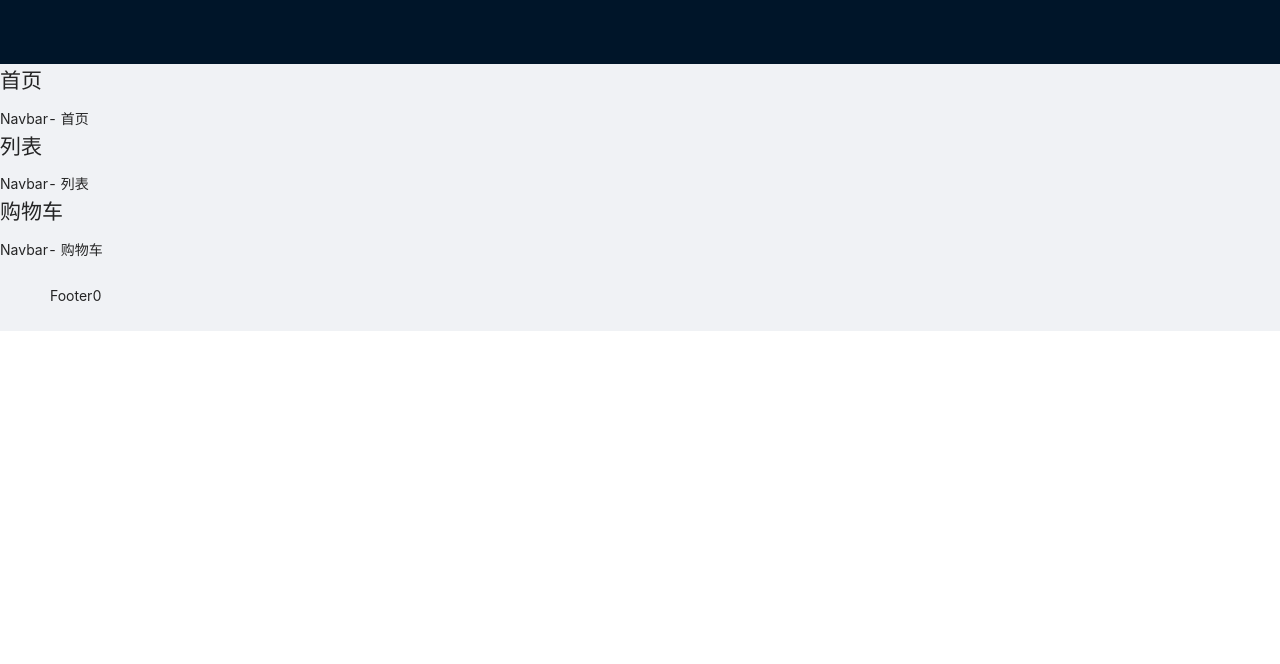
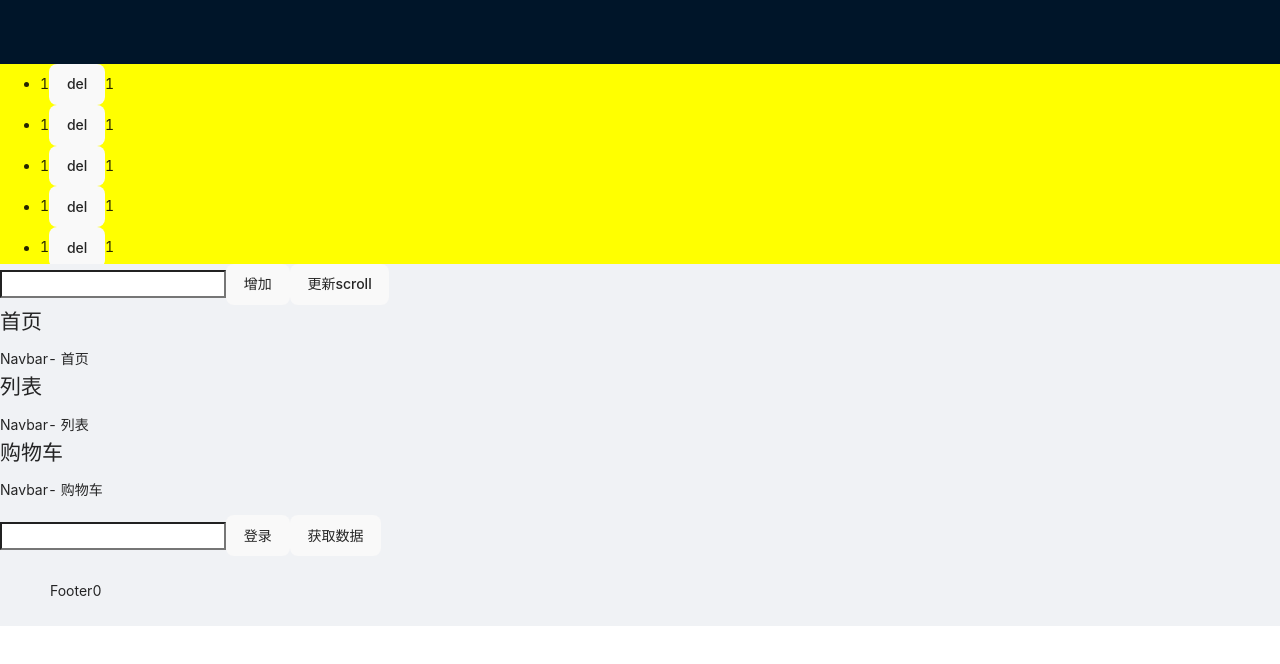
Before and after one commit to loveverse/love-wallpaper, a React (Vite) app: page / in a window 1280 px wide. Shown: the top 664 px of the page. Built offline with nearby package versions, Linux system fonts and the light colour scheme.

Commit message:
受控组件

```diff
--- a/src/views/class.tsx
+++ b/src/views/class.tsx
@@ -7,16 +7,18 @@ export default class ClassDemo extends Component {
     myShow: true,
     name: "小红",
     list: new Array(5).fill(1),
+    loveList: [],
   };
 
   constructor(props: any) {
     super(props);
-    this.state = {
-      text: "收藏",
-      myShow: true,
-      name: "小红",
-      list: [],
-    };
+    // this.state = {
+    //   text: "收藏",
+    //   myShow: true,
+    //   name: "小红",
+    //   list: [],
+    //   loveList: [],
+    // };
     interface IParams {
       cityId: number;
       pageNum: number;
@@ -45,23 +47,17 @@ export default class ClassDemo extends Component {
       e: "16676230384733784104632321",
       bc: "110100",
     };
-    axios
-      .get(
-        "https://m.maizuo.com/gateway?cityId=110100&pageNum=1&pageSize=10&type=1&k=3318736",
-        {
-          data: obj,
-          headers: {
-            "X-Client-Info": conf,
-            "X-Host": "mall.film-ticket.film.list",
-          },
-        }
-      )
-      .then((res) => {
-        console.log("[ res ] >", res);
-      })
-      .catch((e) => {
-        console.log("[ e ] >", e);
-      });
+    // axios
+    //   .get("https://loveverse.top/api/findExcerpt")
+    //   .then((res) => {
+    //     this.setState({
+    //       loveList: res.data,
+    //     });
+    //     console.log("[ res ] >", this.state);
+    //   })
+    //   .catch((e) => {
+    //     console.log("[ e ] >", e);
+    //   });
   }
   refNameRef = React.createRef<HTMLInputElement>();
 
@@ -71,7 +67,7 @@ export default class ClassDemo extends Component {
     // ));
     return (
       <div>
-        <h2>{this.state.text}</h2>
+        {/* <h2>{this.state.text}</h2>
         <button
           onClick={() => {
             this.setState({
@@ -90,7 +86,7 @@ export default class ClassDemo extends Component {
           }}
         >
           修改名字
-        </button>
+        </button> */}
         <div
           className="scroll_wrapper"
           style={{
@@ -101,7 +97,7 @@ export default class ClassDemo extends Component {
         >
           <ul>
             {this.state.list.length ? (
-              this.state.list.map((item: any, index) => (
+              this.state.list.map((item: any, index: number) => (
                 <li key={index}>
                   {item}
                   <button onClick={this.handleDel.bind(this, index)}>
--- /dev/null
+++ b/src/views/controlled.tsx
@@ -0,0 +1,47 @@
+import React, { Component } from "react";
+import axios from "axios";
+export default class Controlled extends Component {
+  state = {
+    iptContent: "",
+    list: [],
+  };
+
+  render() {
+    return (
+      <div>
+        {/* 受控组件 */}
+        <p>{this.state.iptContent}</p>
+        <input
+          type="text"
+          value={this.state.iptContent}
+          onChange={(evt) => {
+            this.setState({
+              iptContent: evt.target.value,
+            });
+          }}
+        />
+        <button
+          onClick={() => {
+            console.log("[ this.state.iptContent ] >", this.state.iptContent);
+          }}
+        >
+          登录
+        </button>
+        <button onClick={this.getList}>获取数据</button>
+      </div>
+    );
+  }
+  getList = () => {
+    axios
+      .get("https://loveverse.top/api/findExcerpt")
+      .then((res) => {
+        this.setState({
+          list: res.data,
+        });
+        console.log("[ res ] >", this.state);
+      })
+      .catch((e) => {
+        console.log("[ e ] >", e);
+      });
+  };
+}
--- a/src/views/index.tsx
+++ b/src/views/index.tsx
@@ -3,6 +3,7 @@ import { Layout } from "antd";
 import { SyncOutlined } from "@ant-design/icons";
 import Navbar from "./Navbar";
 import ClassDemo from "./class";
+import Controlled from "./controlled";
 
 function Main() {
   const [count, setCount] = useState(0);
@@ -10,11 +11,11 @@ function Main() {
   return (
     <Layout>
       <Header>
-        {/* <ClassDemo></ClassDemo> */}
         {/* <SyncOutlined /> */}
       </Header>
       {/* <SyncOutlined /> */}
       <Content onClick={() => setCount(count + 1)}>
+        <ClassDemo></ClassDemo>
         <div>
           <h2>首页</h2>
           <Navbar title="首页" />
@@ -27,6 +28,7 @@ function Main() {
           <h2>购物车</h2>
           <Navbar title="购物车" />
         </div>
+        <Controlled></Controlled>
       </Content>
       <Footer>Footer{count}</Footer>
     </Layout>
```
Also changed, not shown: 1 other file (tests, documents, lock files or other folders).
